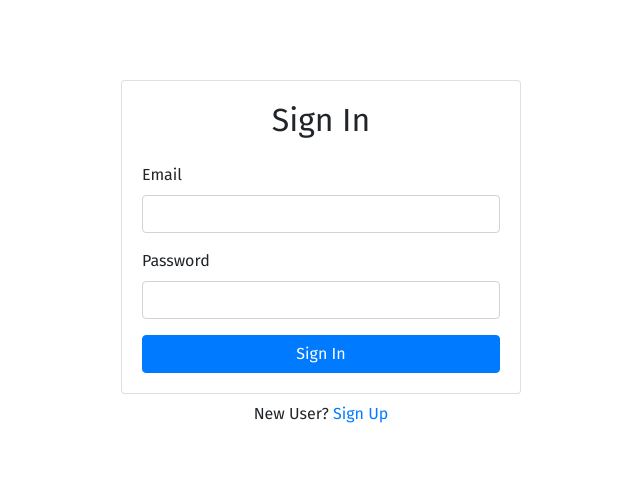
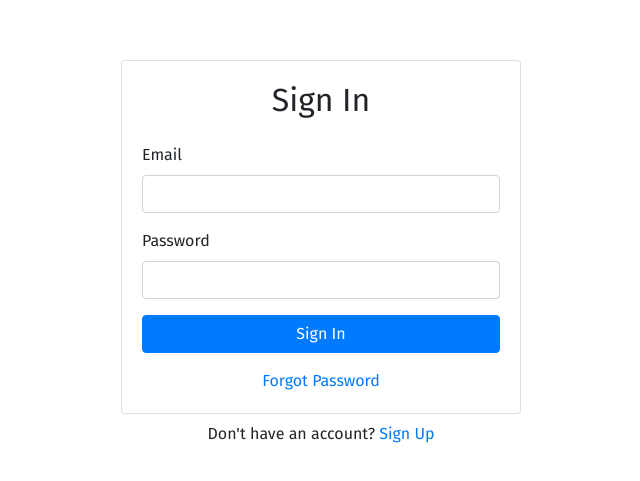
Before and after one commit to dimension23/lumiere, a React (Create React App) app: page /signin in a window 1280 px wide. Shown: the part 147-628 px from the top of the page, without its empty margins (319-959 px from the left). Built offline with nearby package versions, Linux system fonts and the light colour scheme; no server answers.

Commit message:
Updated to react functional components

```diff
--- a/src/components/Dashboard.jsx
+++ b/src/components/Dashboard.jsx
@@ -3,7 +3,7 @@ import { Card, Button, Alert } from "react-bootstrap";
 import { Link, useHistory } from "react-router-dom";
 import { useAuth } from "../contexts/AuthContext";
 
-const Dashboard = () => {
+export default function Dashboard() {
   const { signout, currentUser } = useAuth();
   const [error, setError] = useState("");
   const history = useHistory();
@@ -36,6 +36,4 @@ const Dashboard = () => {
       </div>
     </>
   );
-};
-
-export default Dashboard;
+}
--- a/src/components/SignIn.jsx
+++ b/src/components/SignIn.jsx
@@ -3,7 +3,7 @@ import { Form, Button, Card, Alert } from "react-bootstrap";
 import { Link, useHistory } from "react-router-dom";
 import { useAuth } from "../contexts/AuthContext";
 
-const SignIn = () => {
+export default function SignIn() {
   const emailRef = useRef();
   const passwordRef = useRef();
   const { signin } = useAuth();
@@ -43,13 +43,14 @@ const SignIn = () => {
               Sign In
             </Button>
           </Form>
+          <div className="w-100 text-center mt-3">
+            <Link to="/forgot-password">Forgot Password</Link>
+          </div>
         </Card.Body>
       </Card>
       <div className="w-100 text-center mt-2">
-        New User? <Link to="/signup">Sign Up</Link>
+        Don't have an account? <Link to="/signup">Sign Up</Link>
       </div>
     </>
   );
-};
-
-export default SignIn;
+}
--- a/src/components/SignUp.jsx
+++ b/src/components/SignUp.jsx
@@ -3,7 +3,7 @@ import { Form, Button, Card, Alert } from "react-bootstrap";
 import { useAuth } from "../contexts/AuthContext";
 import { Link, useHistory } from "react-router-dom";
 
-const SignUp = () => {
+export default function SignUp() {
   const emailRef = useRef();
   const passwordRef = useRef();
   const passwordConfirmRef = useRef();
@@ -58,6 +58,4 @@ const SignUp = () => {
       </div>
     </>
   );
-};
-
-export default SignUp;
+}
```
